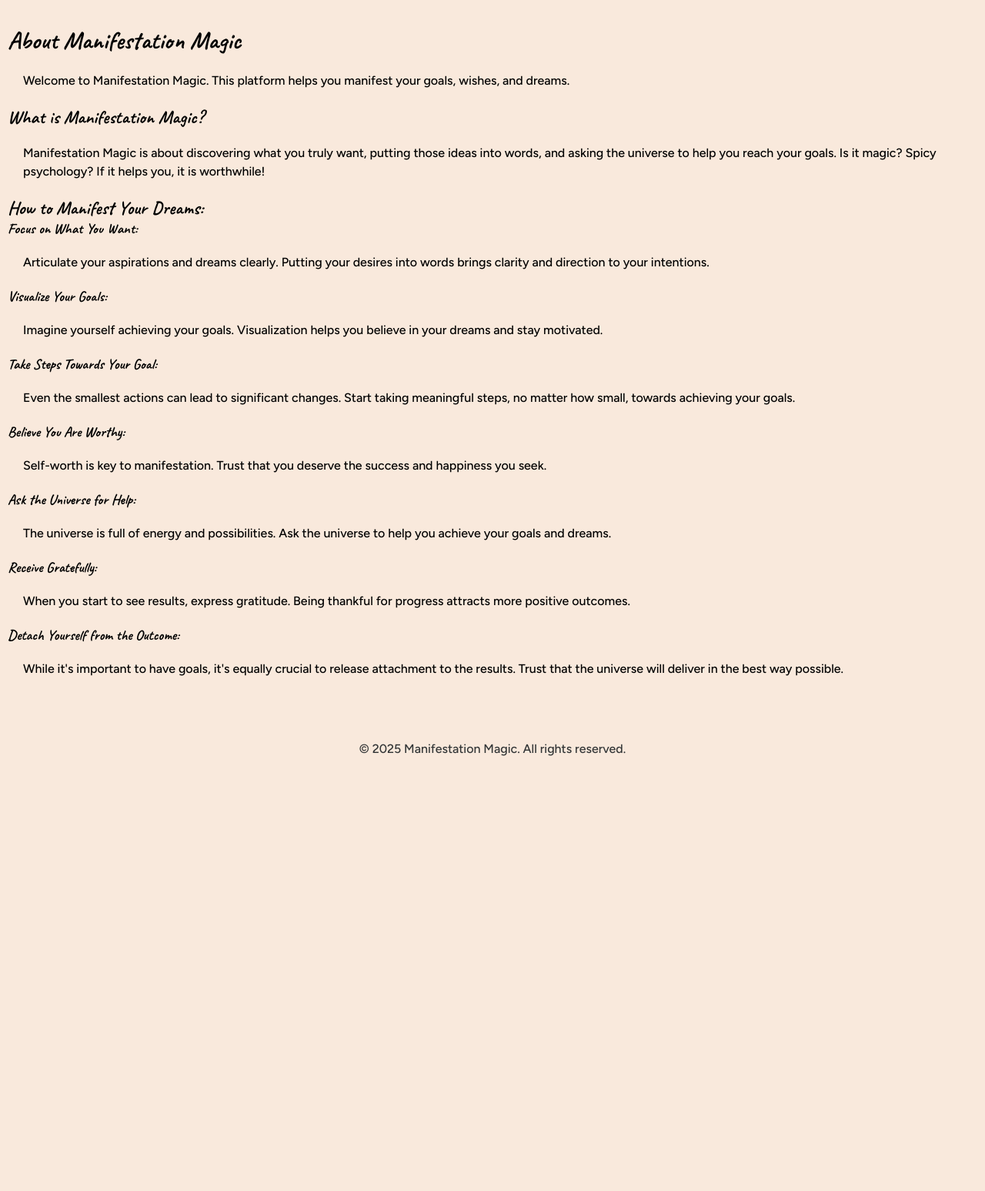
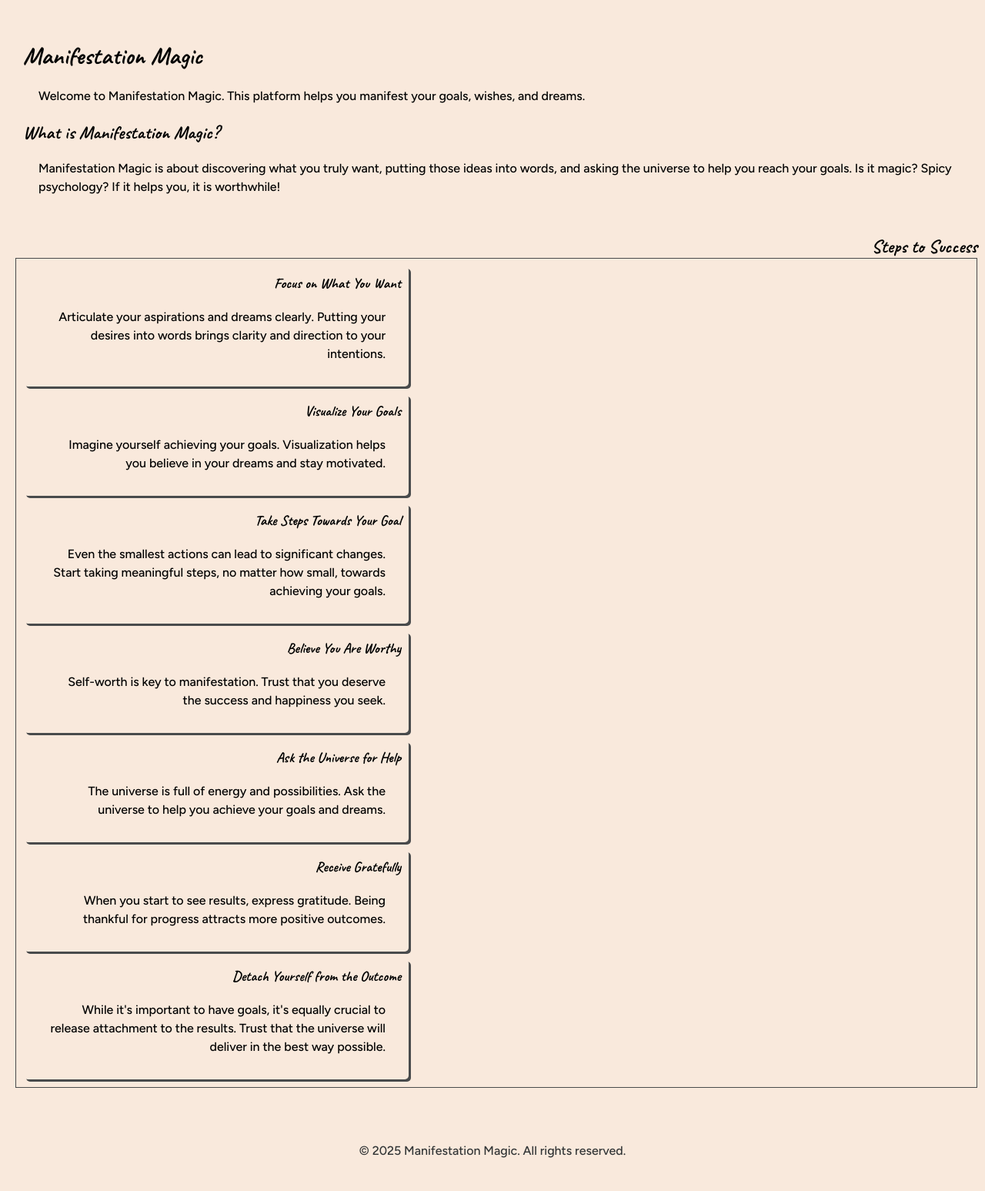
Before and after one commit to Jo-JPEG/manifestation-magic, a Django app: page /about/ in a window 1280 px wide. Shown: the part 149-1696 px from the top of the page at 77% size. Before the commit the page ends 1131 px from the top, so only its background shows below. Run offline with Django 4.2, Linux system fonts and the light colour scheme; some libraries are stand-ins or nearby versions; some web fonts are replaced.

Commit message:
style about page

```diff
--- a/static/manifest/css/style.css
+++ b/static/manifest/css/style.css
@@ -230,6 +230,34 @@ a:hover {
 
 .home-info i {
     font-size: 60%;
+}
+
+.about {
+    display: flex;
+    flex-direction: column;
+    justify-content: center;
+    text-align: left;
+    padding: 10px;
+    margin: 10px;
+}
+
+.steps {
+    display: flex;
+    flex-direction: column;
+    text-align: right;
+    padding: 10px;
+}
+
+.steps-display {
+    border: 1px solid var(--outer-space);
+}
+
+.step {
+    padding: 10px;
+    margin: 10px;
+    border-radius: 5px;
+    box-shadow: 3px 3px var(--outer-space);
+    max-width: 500px;
 }
 
 .public-list {
--- a/templates/about.html
+++ b/templates/about.html
@@ -2,7 +2,8 @@
 {% block title %}About - Manifestation Magic{% endblock %}
 
 {% block content %}
-<h1>About Manifestation Magic</h1>
+<div class="about">
+  <h1>Manifestation Magic</h1>
   <p>
     Welcome to Manifestation Magic. This platform helps you manifest your goals,
     wishes, and dreams.
@@ -13,40 +14,62 @@
   ideas into words, and asking the universe to help you reach your goals. Is it
   magic? Spicy psychology? If it helps you, it is worthwhile!
 </p>
-<h2>How to Manifest Your Dreams:</h2>
-<h3>Focus on What You Want:</h3>
+</div>
+<div class="steps">
+  <h2>Steps to Success</h2>
+  <div class="steps-display">
+    <div class="step">
+      <h3>Focus on What You Want</h3>
       <p>
         Articulate your aspirations and dreams clearly. Putting your desires into
         words brings clarity and direction to your intentions.
       </p>
-<h3>Visualize Your Goals:</h3>
+    </div>
+    <div class="step">
+      <h3>Visualize Your Goals</h3>
       <p>
         Imagine yourself achieving your goals. Visualization helps you believe in your
         dreams and stay motivated.
       </p>
-<h3>Take Steps Towards Your Goal:</h3>
+    </div>
+    <div class="step">
+      <h3>Take Steps Towards Your Goal</h3>
       <p>
         Even the smallest actions can lead to significant changes. Start taking
         meaningful steps, no matter how small, towards achieving your goals.
       </p>
-<h3>Believe You Are Worthy:</h3>
+    </div>
+    <div class="step">
+      <h3>Believe You Are Worthy</h3>
       <p>
         Self-worth is key to manifestation. Trust that you deserve the success and
         happiness you seek.
       </p>
-<h3>Ask the Universe for Help:</h3>
+    </div>
+    <div class="step">
+      <h3>Ask the Universe for Help</h3>
       <p>
         The universe is full of energy and possibilities. Ask the universe to help you
         achieve your goals and dreams.
       </p>
-<h3>Receive Gratefully:</h3>
+    </div>
+    <div class="step">
+      <h3>Receive Gratefully</h3>
       <p>
         When you start to see results, express gratitude. Being thankful for progress
         attracts more positive outcomes.
       </p>
-<h3>Detach Yourself from the Outcome:</h3>
+    </div>
+    <div class="step">
+      <h3>Detach Yourself from the Outcome</h3>
       <p>
         While it's important to have goals, it's equally crucial to release attachment
         to the results. Trust that the universe will deliver in the best way possible.
       </p>
+    </div>
+
+  </div>
+</div>
+
+
 {% endblock %}
```
Lines whose indentation alone changed are shown as unchanged.
